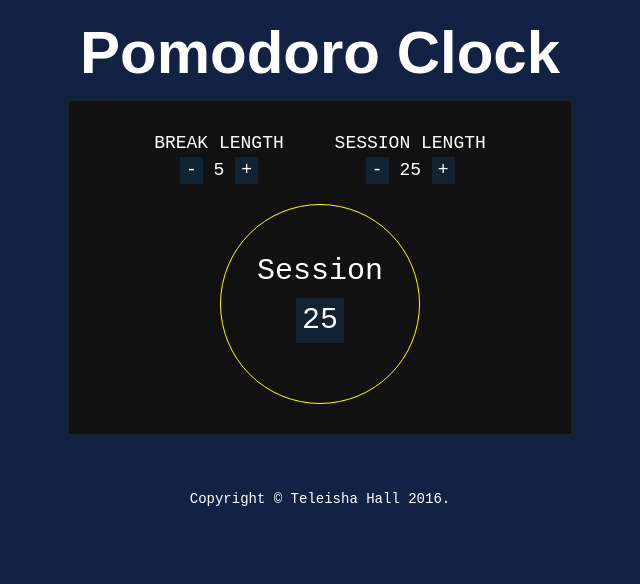
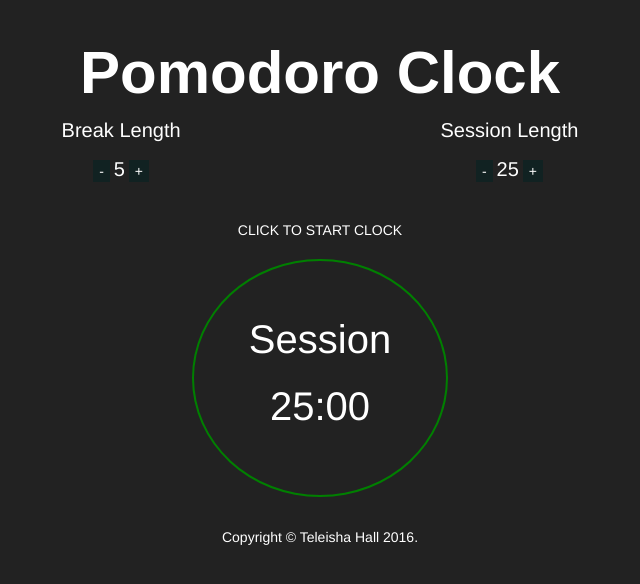
Before and after one commit to hallnt/Pomodoro-Clock, a plain HTML site: page PomodoroClock/index.html in a window 1280 px wide. Shown: the whole page, without its empty margins (320-960 px from the left). Drawn offline with nearby package versions, Linux system fonts and the light colour scheme.

Commit message:
modified page layout and contents

```diff
--- a/PomodoroClock/index.html
+++ b/PomodoroClock/index.html
@@ -2,9 +2,9 @@
 <html lang="en">
 <!-- Author: Teleisha Hall -->
 <!-- App: Pomodoro Clock -->
-<!-- Date: February 6, 2016 -->
+<!-- Date: February 11, 2016 -->
 <!-- Description: Pomodoro timer developed using HTML5, CSS, Bootstrap and JavaScript -->
-<!-- Version 1 -->
+<!-- Version 2 -->
 <head>
     <title>Pomodoro Clock</title>
 
@@ -18,35 +18,38 @@
 </head>
 <body>
     <h1><b>Pomodoro Clock</b></h1><!-- page heading -->
-    <!-- Pomodoro clock container -->
-    <div class="container">
-        <div id="break-length">
-            BREAK LENGTH<br>
-            <button>-</button>
-            <span id="bl">5</span>
-            <button>+</button>
+
+    <div class="settings">
+        <div id="breakLength">
+            <p>Break Length</p>
+            <div>
+                <button class="in" id="minusBl">-</button>
+                <p class="in" id="bl">5</p>
+                <button class="in" id="plusBl">+</button>
+            </div>
         </div>
-        <div id="session-length">
-            SESSION LENGTH<br>
-            <button>-</button>
-            <span id="bl">25</span>
-            <button>+</button>
+        <div id="sessionLength">
+            <p>Session Length</p>
+            <div>
+                <button class="in" id="minusSl">-</button>
+                <p class="in" id="sl">25</p>
+                <button class="in" id="plusSl">+</button>
+            </div>
         </div>
+    </div><!-- /.settings -->
 
-        <!-- Session -->
-        <div id="session">
-            <h2>Session</h2>
-            <button id="start">
-                <span id="start-sess">25</span>
-            </button>
-        </div><!-- /#session -->
-    </div><!-- /.container-->
+    <h5>CLICK TO START CLOCK</h5>
+
+    <!-- Clock -->
+    <div class="clock">
+        <p class="clockType">Session</p>
+        <p id="timer">25:00</p>
+    </div>
 
     <!-- Footer section -->
     <div class="footer">
         Copyright © Teleisha Hall 2016.
     </div>
-
 
     <!-- jQuery (necessary for Bootstrap's JavaScript plugins) -->
     <script src="https://ajax.googleapis.com/ajax/libs/jquery/1.11.3/jquery.min.js"></script>
--- a/PomodoroClock/main.css
+++ b/PomodoroClock/main.css
@@ -1,8 +1,7 @@
 /* style page body */
 body {
-  background-color: #124;
+  background-color: #222;
   color: white;
-  font-family: monospace, sans-serif;
   text-align: center;
 }
 
@@ -10,56 +9,45 @@ body {
 h1 {
   font-family: fantasy;
   font-size: 60px;
+  margin-top: 40px;
 }
 
-/* style h2 heading */
-h2 {
-  margin-top : 50px;
+/* style paragraphs */
+p {
+  font-size : 20px;
 }
 
 /* style buttons */
 button {
-  background-color: #123;
+  background-color: #122;
   border: none;
 }
 
-/* style page container */
-.container {
-  background-color: #111;
-  border: 5px solid #123;
-  border-radius: 5px;
-  width: 40%;
-  padding: 30px 0;
-  font-size: 18px;
+.settings {
+  margin-bottom: 30px;
 }
-
-/* style break length block */
-#break-length {
+#breakLength, #sessionLength, #bl, #sl {
   display: inline-block;
 }
 
-/* style session length block */
-#session-length {
-  display: inline-block;
-  margin-left: 40px;
+#sessionLength {
+  margin-left: 20%;
 }
 
-/* style session section */
-#session {
-  border: 1px solid yellow;
-  border-radius: 70%;
-  width: 200px;
-  height: 200px;
-  margin: 20px auto 0 auto;
-  font-size: 30px;
+.clock {
+  border: 2px solid green;
+  border-radius: 100%;
+  width: 20%;
+  padding: 50px 0;
+  margin: 20px auto;
 }
 
-/* style start session button */
-#start {
-  background-color: #123;
+.clockType, #timer {
+  font-size: 40px;
 }
 
 /* style page footer */
 .footer {
-  margin-top: 50px;
+  padding-bottom: 10px;
+  margin-top: 30px;
 }
```
